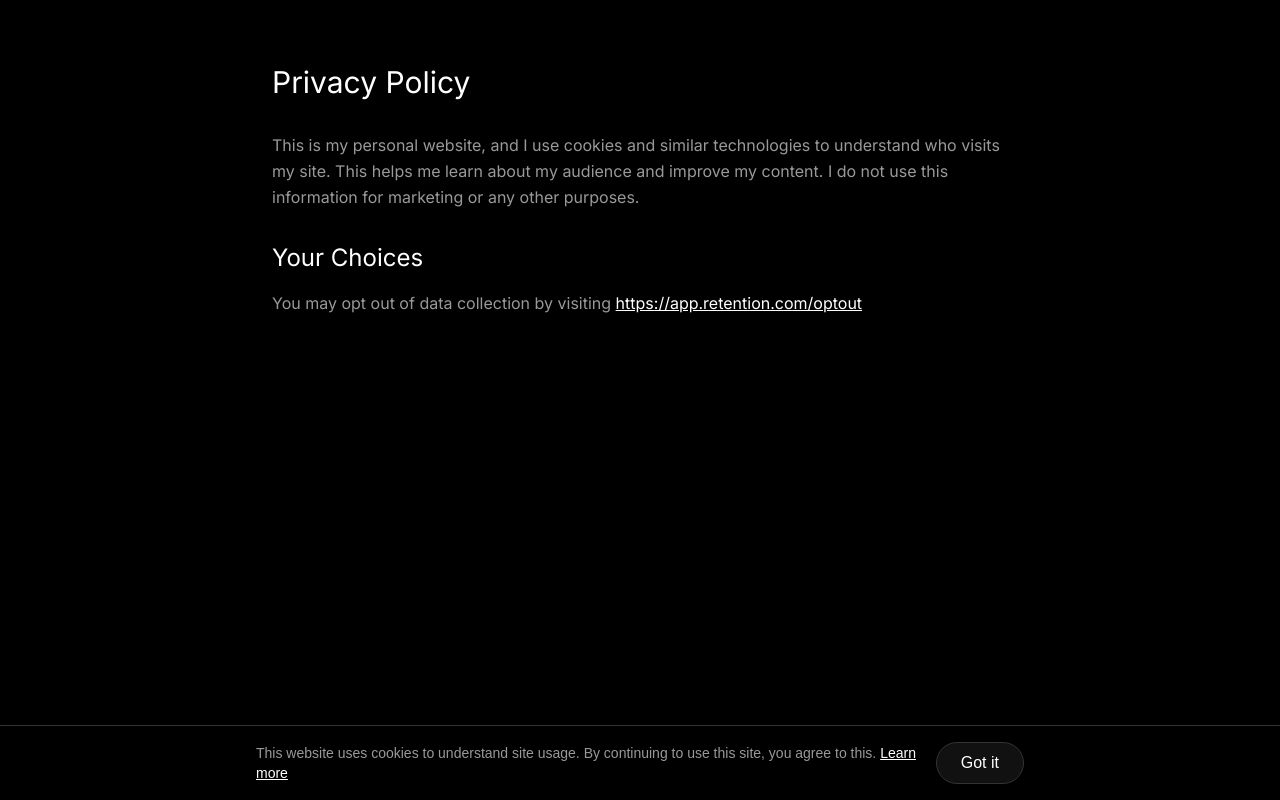
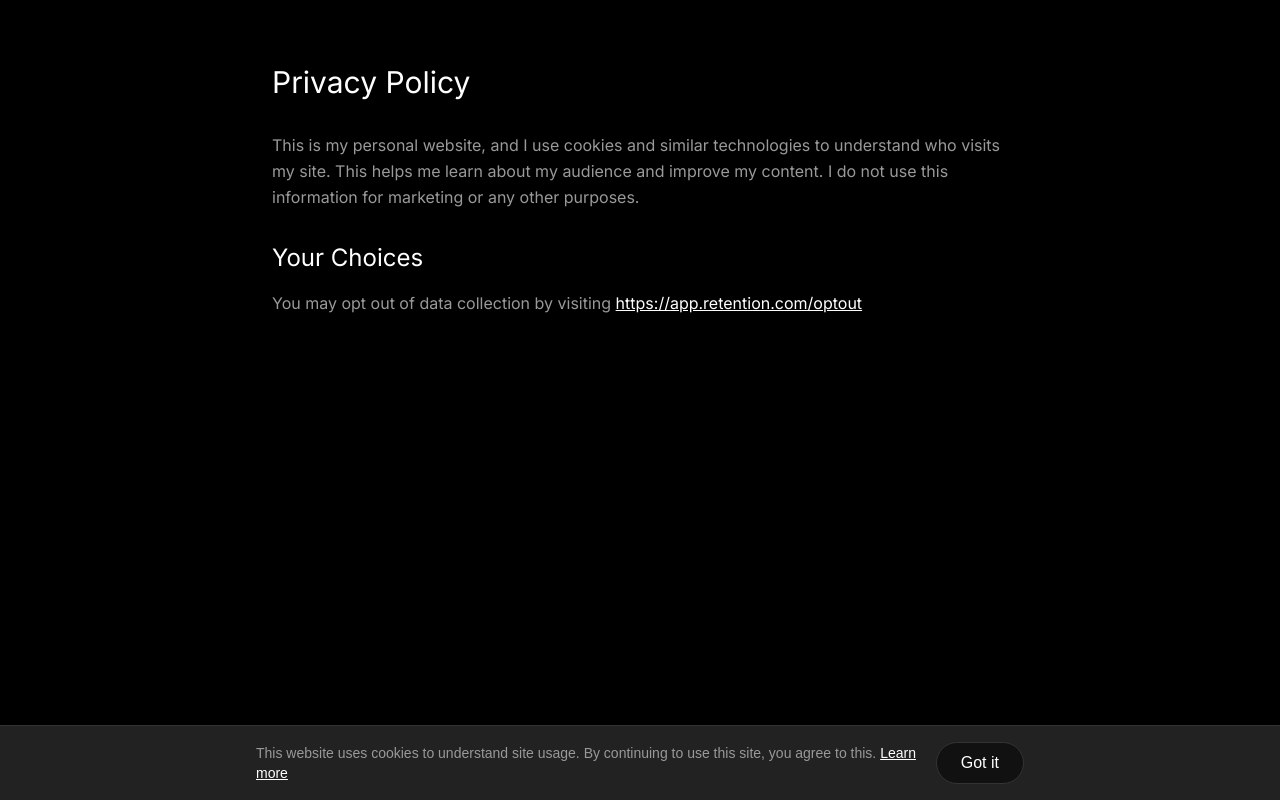
Before and after one commit to RAJ-SUDHARSHAN/rajs-dev-minimal, a Next.js app: page /privacy in a window 1280 px wide. Built offline with nearby package versions, Linux system fonts and the light colour scheme.

Commit message:
change bg color for cookie consent for visibility

```diff
--- a/src/components/CookieConsent.tsx
+++ b/src/components/CookieConsent.tsx
@@ -23,7 +23,7 @@
 
   return (
     <div
-      className={`fixed bottom-0 left-0 right-0 p-4 ${colors.background.primary} border-t ${colors.border.primary}`}
+      className={`fixed bottom-0 left-0 right-0 p-4 ${colors.background.tertiary} border-t ${colors.border.primary}`}
     >
       <div className="max-w-3xl mx-auto flex flex-col sm:flex-row items-center justify-between gap-4">
         <p
```
